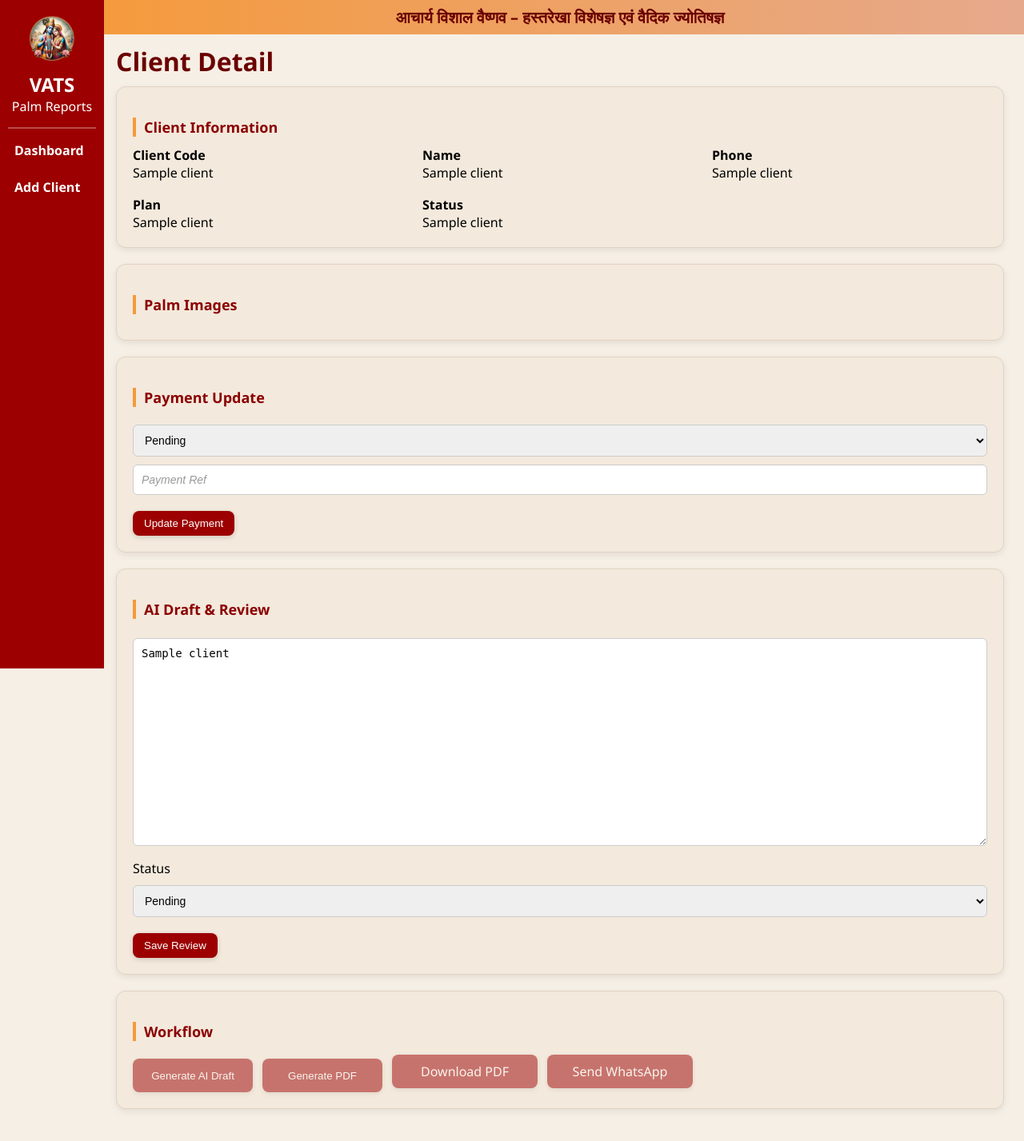
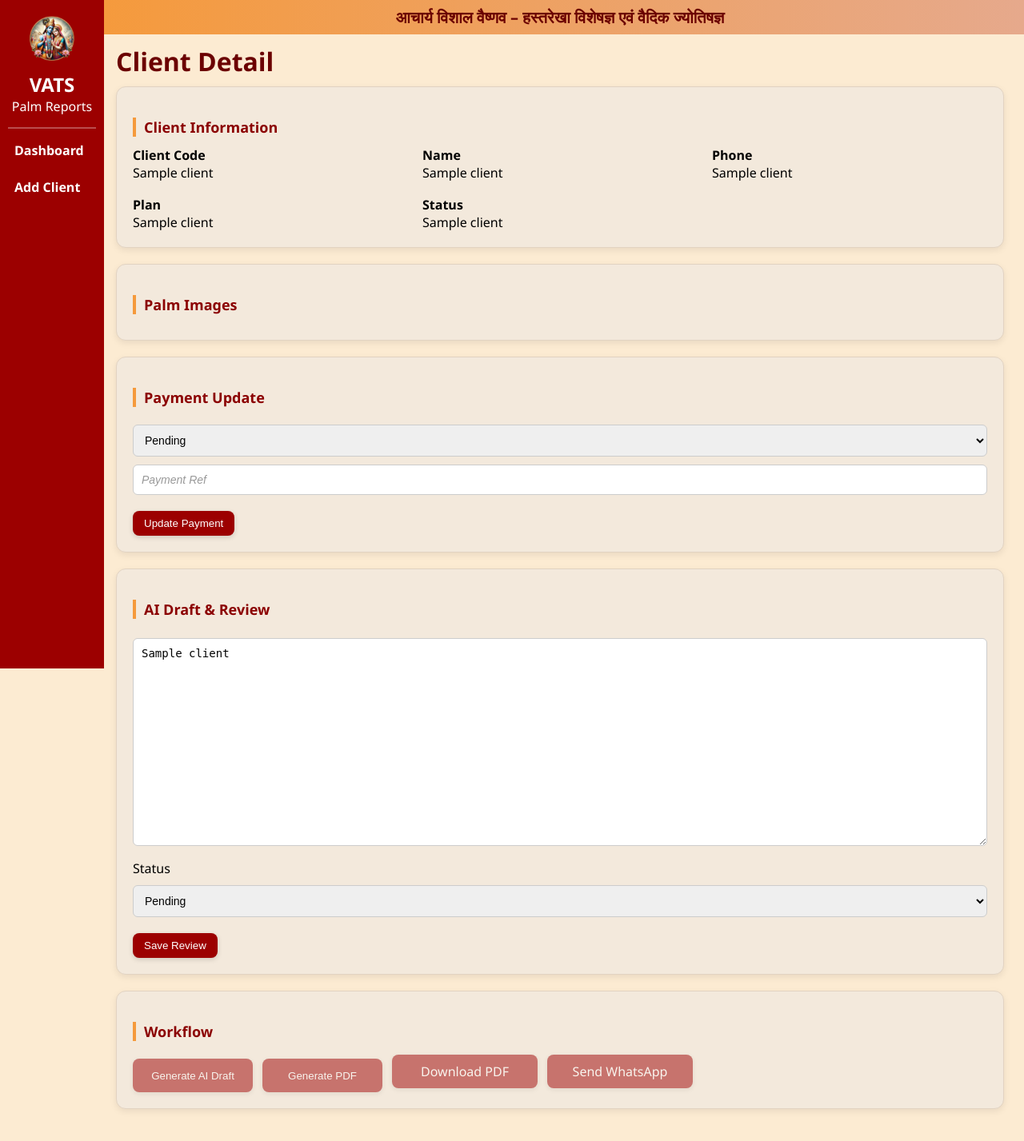
Before and after one commit to vishalvaishnavrk-ops/jyotish-backend, a FastAPI app: page /admin/client/1 in a window 1280 px wide. Shown: the whole page at 80% size. Run offline with FastAPI, Linux system fonts and the light colour scheme; a database or web service that is not in the repository returns one stand-in record (values such as "Sample title"); parts of the project's set-up code (start-up, migrations or seed data) failed here and were passed over.

Commit message:
Update admin.css

```diff
--- a/static/css/admin.css
+++ b/static/css/admin.css
@@ -3,7 +3,7 @@
 body {
 margin: 0;
 font-family: "Segoe UI", Arial;
-background: #f6efe5;
+background: #fcebd2;
 }
 
 /* ===== SIDEBAR ===== */
```
